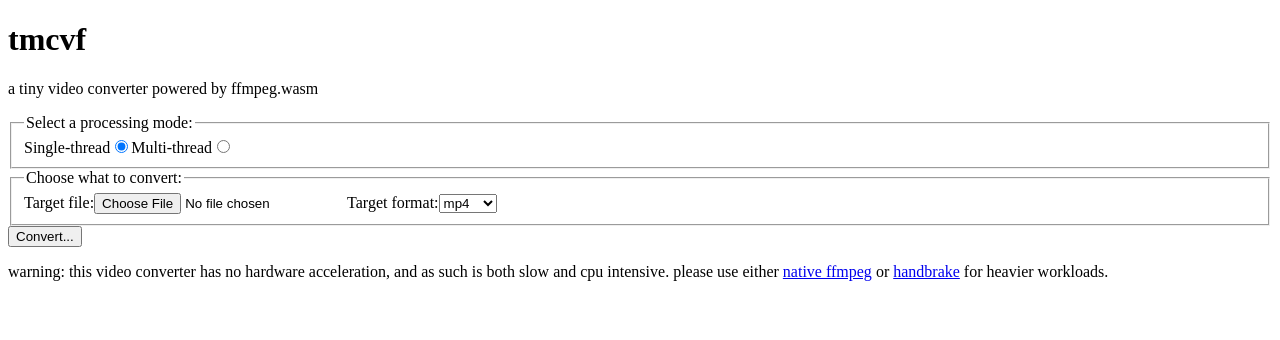
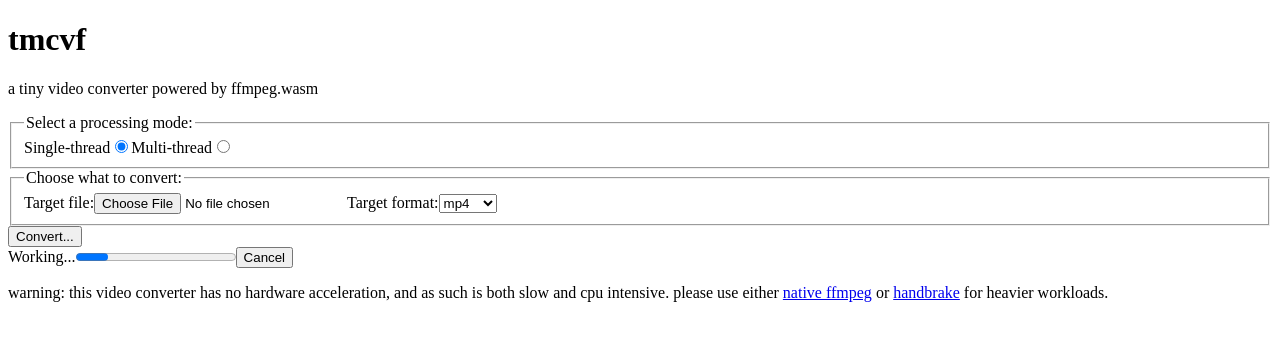
Before and after one commit to ext4cats/tmcvf, a React (Vite) app: page / in a window 1280 px wide. Shown: the top 340 px of the page. Built offline with nearby package versions, Linux system fonts and the light colour scheme.

Commit message:
add progress bar component

```diff
--- a/src/app.tsx
+++ b/src/app.tsx
@@ -1,4 +1,5 @@
 import ConverterForm from './components/ConverterForm';
+import ProgressBar from './components/ProgressBar';
 
 export default function App() {
   return (
@@ -10,6 +11,12 @@ export default function App() {
       <main>
         <ConverterForm
           onSubmit={(values) => window.alert(JSON.stringify(values, null, 2))}
+        />
+        <ProgressBar
+          message="Working..."
+          onCancel={() =>
+            window.alert('You have been cancelled on twitter dot com')
+          }
         />
       </main>
       <footer>
--- /dev/null
+++ b/src/components/ProgressBar.tsx
@@ -0,0 +1,17 @@
+export default function ProgressBar(props: ProgressBarProps) {
+  return (
+    <section>
+      <label htmlFor="progress">{props.message}</label>
+      <progress id="progress" value={props.progress} />
+      <button type="button" onClick={props.onCancel}>
+        Cancel
+      </button>
+    </section>
+  );
+}
+
+export interface ProgressBarProps {
+  readonly message: string;
+  readonly progress?: number;
+  readonly onCancel: () => void;
+}
```
